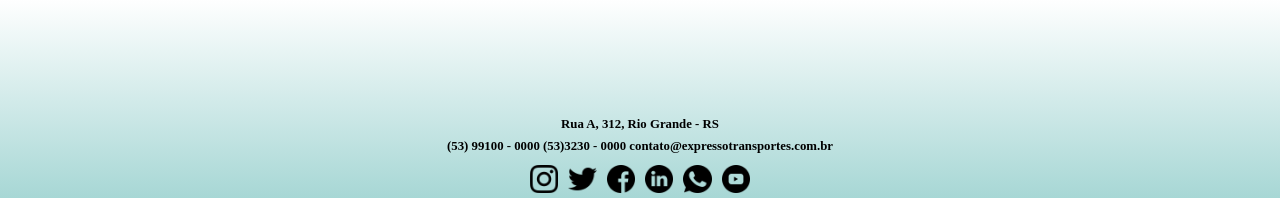
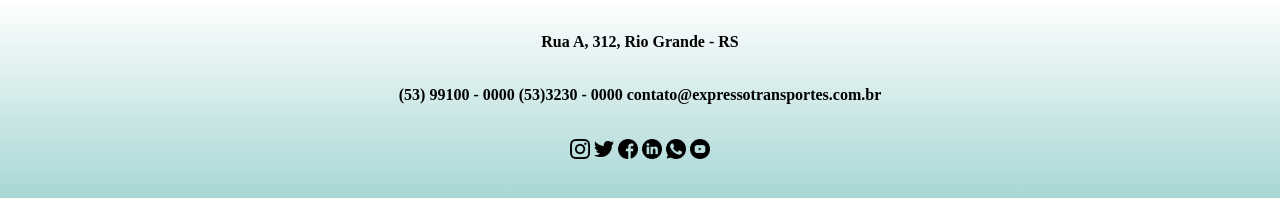
Before and after one commit to froes1996/Trab_3_DI, a plain HTML site: page principal.html in a window 1280 px wide. Shown: the part 952-1150 px from the top of the page. Drawn offline with Linux system fonts and the light colour scheme.

Commit message:
Trabalho

```diff
--- a/estilos/Style.css
+++ b/estilos/Style.css
@@ -194,24 +194,6 @@ input{
   color: rgb(255, 255, 255);
 }
 
-.aereo{
-  width: clamp(200px, 60vw,600px);
-  height: clamp(50px, 35vw,300px);
-}
-
-.nautico{
-  width: clamp(200px, 60vw,600px);
-  height: clamp(50px, 35vw,300px);
-}
-.rodoviario{
-  width: clamp(100px, 60vw,600px);
-  height: clamp(50px, 35vw,300px);
-}
-.ferroviario{
-  width: clamp(100px, 60vw,600px);
-  height: clamp(50px, 35vw,300px);
-}
-
 .paga04 div{
   display: flex;
     flex-direction: row;
@@ -223,7 +205,6 @@ video{
   width: 95vw;
   height: clamp(10px, 50vw,100vw);
 }
-
 .animation{
   width: 400px;
   height: 300px;
@@ -250,27 +231,27 @@ video{
     width: 45vw;
     height: 35vh;
   }
+  .page01 h1{
+    font-size: 18px;
+  }
 }
 /* ----------------------------- FOOTER ------------------------------------------------------*/
 footer{
     display: flex;
     justify-content: space-evenly;
-    flex-direction: row;
-    align-items: end;
+    flex-direction: column;
+    align-items: center;
     width: 100vw;
     height: clamp(90px, 20vw,200px);
-    margin: auto;
     background: rgb(167,215,213);
     background: linear-gradient(360deg, rgba(167,215,213,1) 0%, rgba(255,255,255,1) 100%);
   }
 
-  .soc figure{
-    width: 3vw;
-    height: 3vw;
-    display: flex;
-    padding: 5px;
+ footer .social img {
+    width: 20px;
+    height: 20px;
+  }
 
-  }
    section{
     padding-top: 30px;
     display: flex;
@@ -280,11 +261,10 @@ footer{
     gap: 0.5vw;
   }
 
-  section b{
-    font-size: clamp(2px, 1vw,30px);
+@media(max-width:768px){
+  footer b{
+    font-size: 10px;
   }
-  section .social{
-    display: flex;
-    flex-direction: row;
-  }
+}
+
   /* --------------------------------------------------------------------------------*/
--- a/principal.html
+++ b/principal.html
@@ -24,31 +24,18 @@
         <h1>Conheça um pouco como trabalhamos</h1>
         <video src="img/Transporte.mp4" controls></video>
     </section>
-    <footer class = rodape>
-        <section class="soc">
+    <footer>
+
             <b>Rua A, 312, Rio Grande - RS</b>
             <b>(53) 99100 - 0000  (53)3230 - 0000 contato@expressotransportes.com.br</b>
          <div class = "social">
-            <figure>
             <img src="img/instagram.png" alt="insta">
-            </figure>
-            <figure>
             <img src="img/twitter.png" alt="twit">
-        </figure>
-        <figure>
             <img src="img/facebook.png" alt=face>
-        </figure>
-        <figure>
             <img src="img/linkedin.png" alt=linkedin>
-        </figure>
-        <figure>
             <img src="img/whatsapp.png" alt=whatsapp>
-        </figure>
-        <figure>
-         <img src="img/youtube.png" alt=youtube>
-        </figure>
+            <img src="img/youtube.png" alt=youtube>
         </div>
-    </section>
     </footer>
 </body>
 </html>
```
